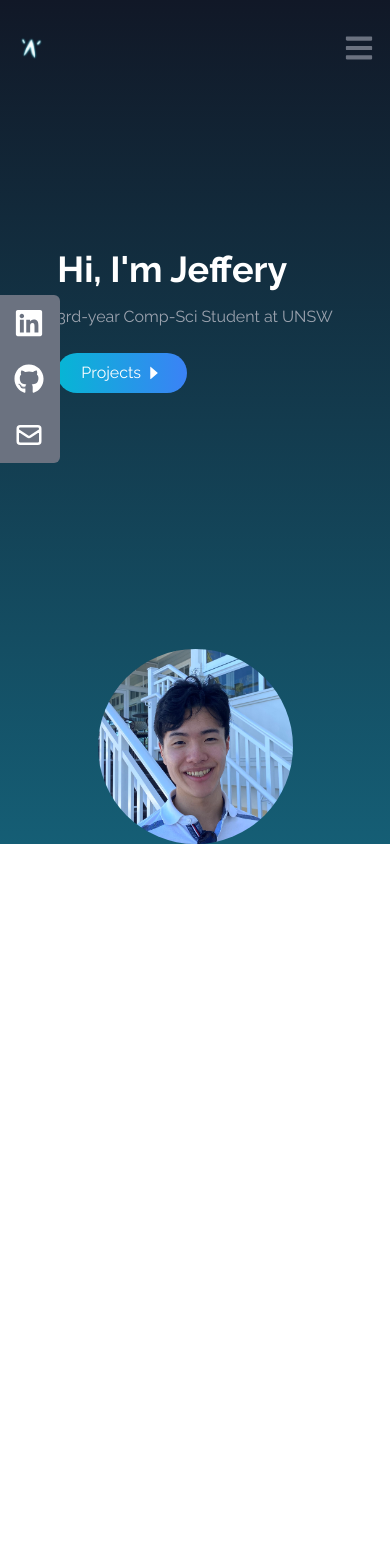
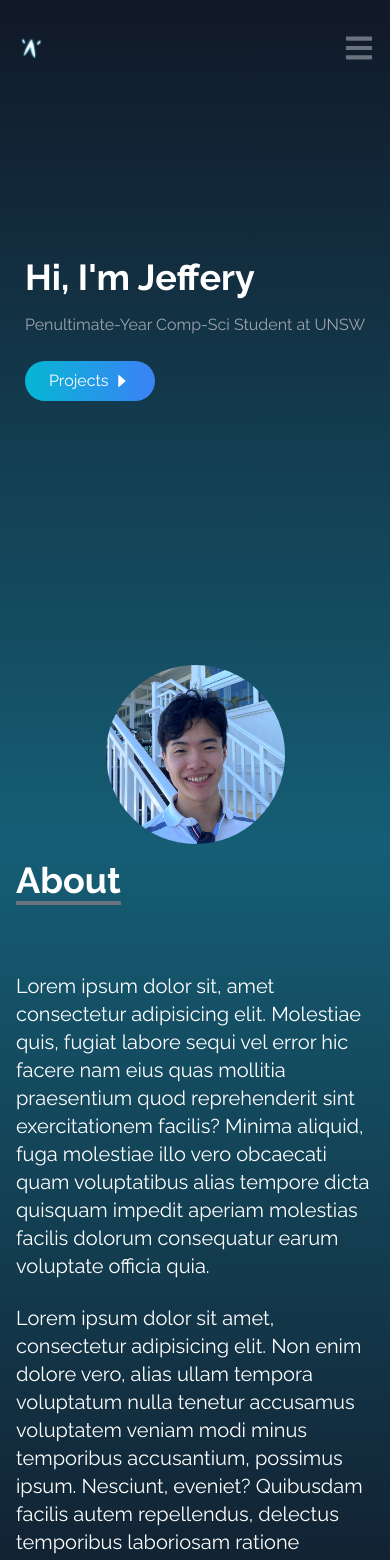
Before and after one commit to madh0c/madh0c.github.io, a React (Vite) app: page / in a window 390 px wide. Shown: the top 1560 px of the page. Before the commit the page ends 844 px from the top, so only its background shows below. Built offline with nearby package versions, Linux system fonts and the light colour scheme; a web font is replaced by a local one.

Commit message:
about section added, fixed margins on socials

```diff
--- a/index.html
+++ b/index.html
@@ -2,7 +2,7 @@
 <html lang="en">
   <head>
     <meta charset="UTF-8" />
-    <link rel="icon" type="image/svg+xml" href="/vite.svg" />
+    <link rel="icon" type="image/svg+xml" href="https://avatars.githubusercontent.com/u/121601681?v=4" />
     <meta name="viewport" content="width=device-width, initial-scale=1.0" />
     <title>Jeffery's Portfolio</title>
   </head>
--- a/src/App.jsx
+++ b/src/App.jsx
@@ -1,3 +1,4 @@
+import About from "./components/About";
 import Home from "./components/Home"
 import NavBar from "./components/NavBar"
 import SocialLinks from "./components/SocialLinks";
@@ -8,7 +9,7 @@ function App() {
     <div>
       <NavBar />
       <Home />
-
+      <About />
       <SocialLinks />
     </div>
   );
--- /dev/null
+++ b/src/components/About.jsx
@@ -0,0 +1,27 @@
+import React from 'react'
+
+const About = () => {
+  return (
+    <div name='about' className='w-full
+    h-screen bg-gradient-to-b from-cyan-800 to-gray-900 text-white'>
+      <div className='max-w-screen-lg p-4 mx-auto flex flex-col justify-center w-full'>
+        <div className='pb-8'>
+          <p className='text-4xl font-bold inline border-b-4 border-gray-500'>About</p>
+        </div>
+
+        <p className='text-xl mt-10'>
+          Lorem ipsum dolor sit, amet consectetur adipisicing elit. Molestiae quis, fugiat labore sequi vel error hic facere nam eius quas mollitia praesentium quod reprehenderit sint exercitationem facilis? Minima aliquid, fuga molestiae illo vero obcaecati quam voluptatibus alias tempore dicta quisquam impedit aperiam molestias facilis dolorum consequatur earum voluptate officia quia.
+        </p>
+
+        <br />
+
+        <p className='text-xl'>
+          Lorem ipsum dolor sit amet, consectetur adipisicing elit. Non enim dolore vero, alias ullam tempora voluptatum nulla tenetur accusamus voluptatem veniam modi minus temporibus accusantium, possimus ipsum. Nesciunt, eveniet? Quibusdam facilis autem repellendus, delectus temporibus laboriosam ratione corrupti fugit neque eligendi hic obcaecati incidunt saepe earum, quam voluptatibus necessitatibus blanditiis.
+        </p>
+      </div>
+
+    </div>
+  )
+}
+
+export default About
--- a/src/components/Home.jsx
+++ b/src/components/Home.jsx
@@ -5,13 +5,13 @@ import { AiFillCaretRight } from 'react-icons/ai'
 const Home = () => {
   return (
     <div name='home' className='h-screen w-full bg-gradient-to-b from-gray-900 to-cyan-800'>
-        <div className='max-w-screen-lg mx-auto flex flex-col items-center justify-center h-full md:flex-row'>
+        <div className='max-w-screen-lg px-4 mx-auto flex flex-col items-center justify-center h-full md:flex-row'>
           <div className='flex flex-col justify-center h-full'>
-            <h2 className='text-4xl sm:text-7xl font-bold text-white'>
+            <h2 className='text-4xl sm:text-6xl font-bold text-white'>
               Hi, I'm Jeffery
             </h2>
             <p className='text-gray-400 py-4 max-w-md'>
-              3rd-year Comp-Sci Student at UNSW
+              Penultimate-Year Comp-Sci Student at UNSW
             </p>
             <div>
               <button className='group text-white w-fit px-6 py-2 my-2 flex items-center rounded-full bg-gradient-to-r from from-cyan-500 to-blue-500'>
--- a/src/components/NavBar.jsx
+++ b/src/components/NavBar.jsx
@@ -9,7 +9,7 @@ const NavBar = () => {
   const links = [
     {
       id: 1,
-      link: 'About Me'
+      link: 'About'
     },
     {
       id: 2,
@@ -33,7 +33,7 @@ const NavBar = () => {
 
       <ul className='hidden md:flex pr-4'>
         {links.map(({id, link}) => (
-            <li key={id} className='px-12 cursor-pointer text-xl font-extrabold hover:scale-110 hover:text-cyan-300 duration-100'>{link}</li>
+            <li key={id} className='px-8 cursor-pointer text-l font-extrabold hover:scale-110 hover:text-cyan-300 duration-150'>{link}</li>
         ))}
       </ul>
 
--- a/src/components/SocialLinks.jsx
+++ b/src/components/SocialLinks.jsx
@@ -9,17 +9,17 @@ const SocialLinks = () => {
         id: 1,
         child: (
           <>
-            LinkedIn <FaLinkedin size={30}/>
+            Linked <FaLinkedin size={26}/>
           </>
         ),
-        href: 'https://www.linkedin.com/in/jeffery-pan-81bb08264/',
+        href: 'https://www.linkedin.com/in/jefferypan/',
         style: 'rounded-tr-md'
       },
       {
         id: 2,
         child: (
           <>
-            GitHub <FaGithub size={30}/>
+            GitHub <FaGithub size={26}/>
           </>
         ),
         href: 'https://github.com/madhoc-bytes'
@@ -28,7 +28,7 @@ const SocialLinks = () => {
         id: 3,
         child: (
           <>
-            Mail <HiOutlineMail size={30}/>
+            E-mail <HiOutlineMail size={26}/>
           </>
         ),
         href: 'mailto:jdpan002@gmail.com',
@@ -37,10 +37,10 @@ const SocialLinks = () => {
     ];
 
   return (
-    <div className='flex flex-col top-[35%] left-0 fixed'>
+    <div className='hidden lg:flex flex-col top-[40%] left-0 fixed'>
       <ul>
         {links.map(({id, child, href, style}) => (
-          <li key={id} className={'flex justify-between items-center w-40 h-14 px-4 ml-[-100px] bg-gray-500 hover:ml-[-10px] hover:rounded-md duration-300' + ' ' + style}>
+          <li key={id} className={'flex justify-between items-center w-28 h-12 px-3 ml-[-65px] bg-gray-500 hover:ml-[-4px] hover:rounded-md duration-300' + ' ' + style}>
               <a
                 href={href}
                 className='flex justify-between items-center w-full text-white'
--- a/vite.config.js
+++ b/vite.config.js
@@ -4,5 +4,5 @@ import react from '@vitejs/plugin-react'
 // https://vitejs.dev/config/
 export default defineConfig({
   plugins: [react()],
-  base: '/portfolio/'
+  base: ''
 })
```
